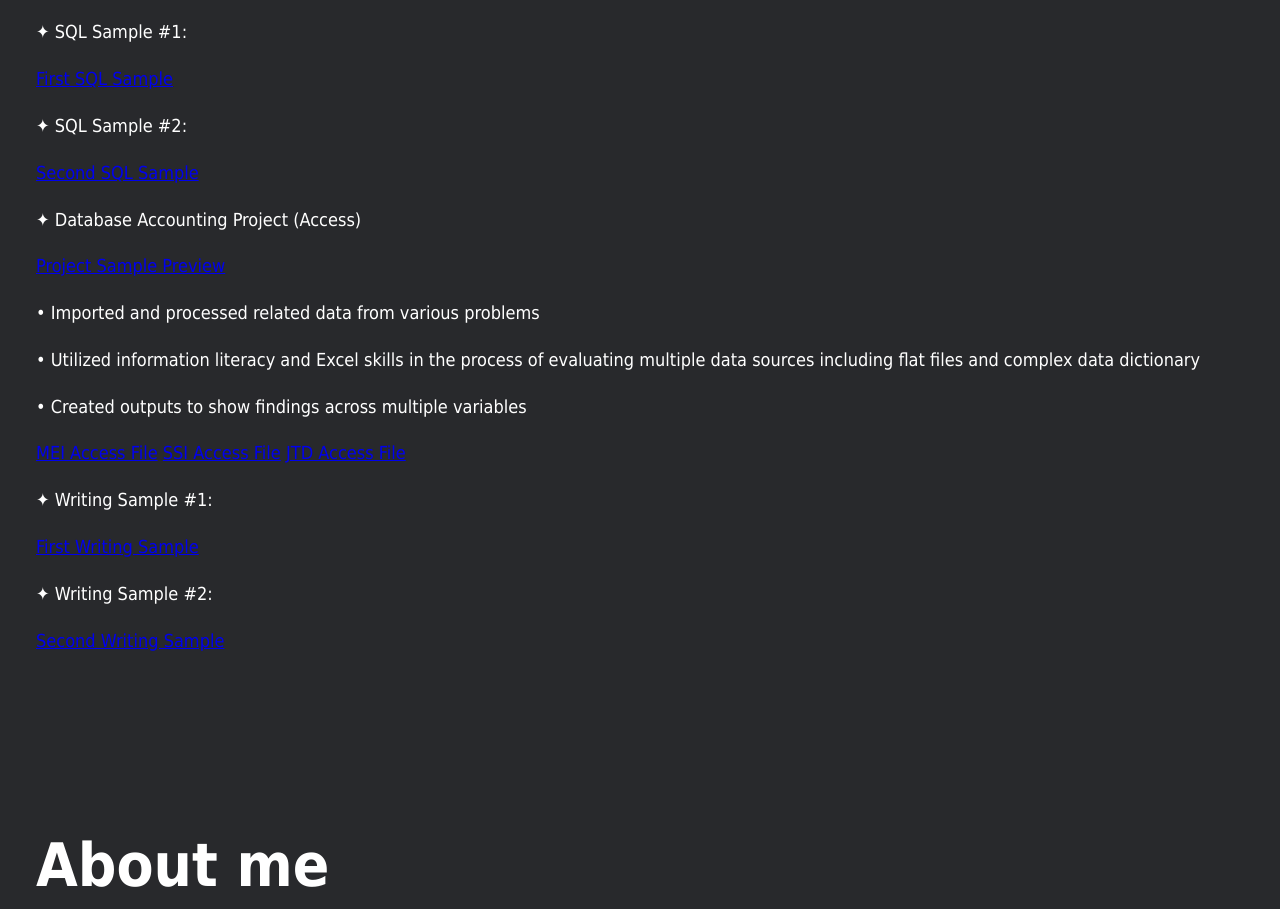
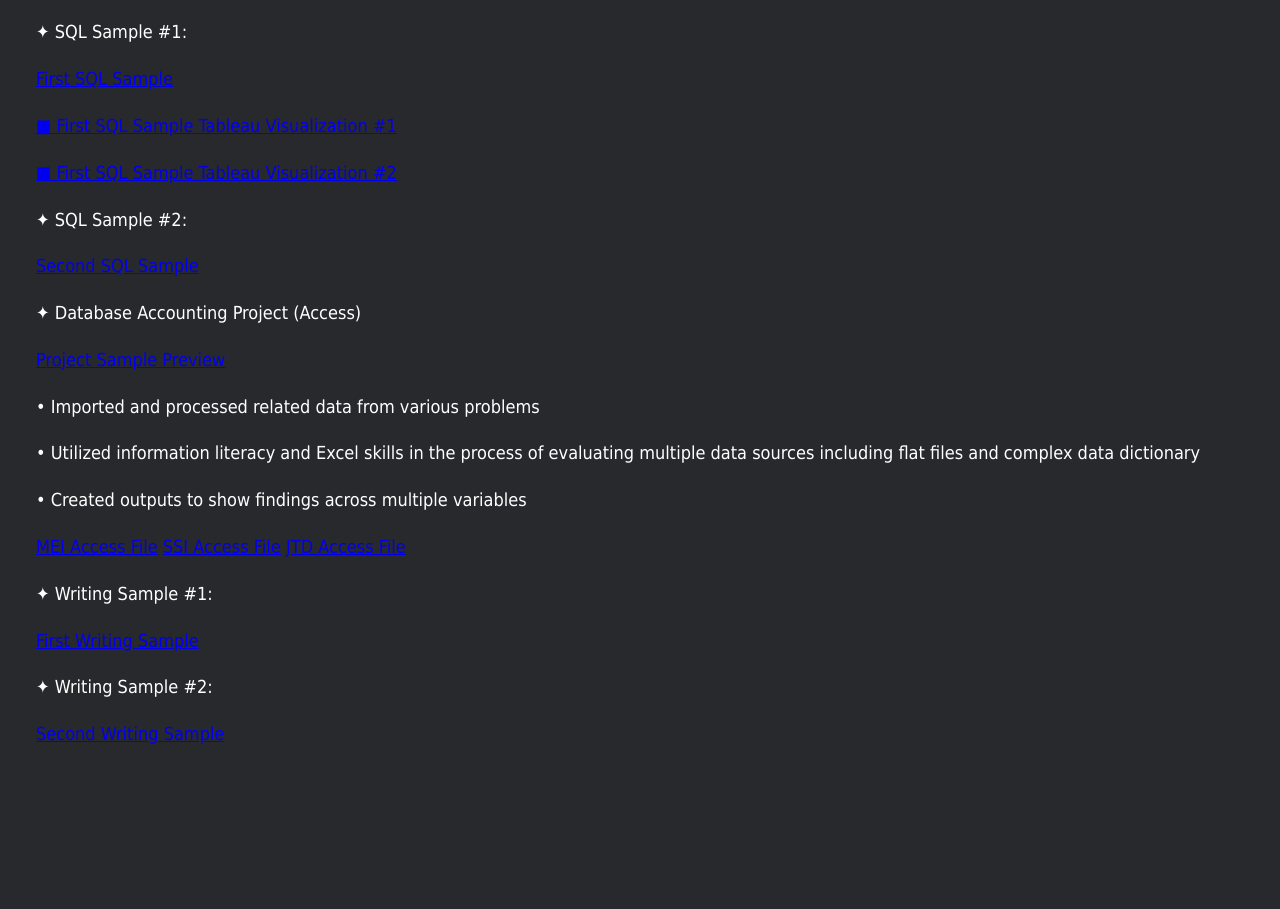
Before and after one commit to BenjaminMei/BenjaminMei.github.io, a plain HTML site: page index.html in a window 1280 px wide. Shown: the part 865-1774 px from the top of the page. Drawn offline with Linux system fonts and the light colour scheme.

Commit message:
Update index.html

```diff
--- a/index.html
+++ b/index.html
@@ -45,6 +45,12 @@
         </p>
     <p>
     <a href="assets/SQL1.pdf" class="sqlsample1">First SQL Sample</a>
+    </p>
+    <p>
+    <a href="assets/Tableau1.pdf" class="tableausample1">■ First SQL Sample Tableau Visualization #1</a>
+    </p>
+    <p>
+    <a href="assets/Tableau2.pdf" class="tableausample2">■ First SQL Sample Tableau Visualization #2</a>
     </p>
     </div>
 
```
